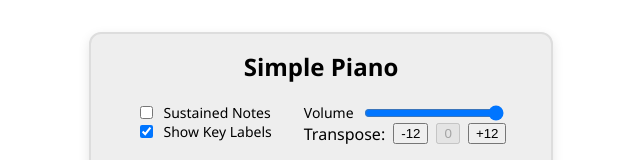
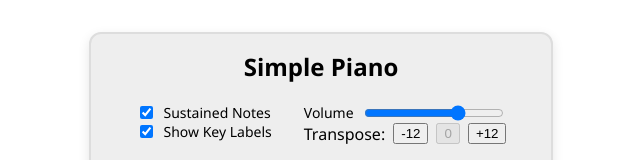
Before and after one commit to joshuakitong/piano-app, a React (Vite) app: page / in a window 1280 px wide. Shown: the top 160 px of the page, without its empty margins (319-959 px from the left). Built offline with nearby package versions, Linux system fonts and the light colour scheme.

Commit message:
fix: set control panel default values

```diff
--- a/src/App.jsx
+++ b/src/App.jsx
@@ -10,9 +10,9 @@ import { transposeNote } from './utils/transposeNote';
 import './piano.css';
 
 function App() {
-  const [sustain, setSustain] = useState(false);
+  const [sustain, setSustain] = useState(true);
   const [showLabels, setShowLabels] = useState(true);
-  const [volume, setVolume] = useState(1);
+  const [volume, setVolume] = useState(0.7);
   const [pressedNotes, setPressedNotes] = useState([]);
   const [transpose, setTranspose] = useState(0);
   const [selectedSong, setSelectedSong] = useState('');
```
